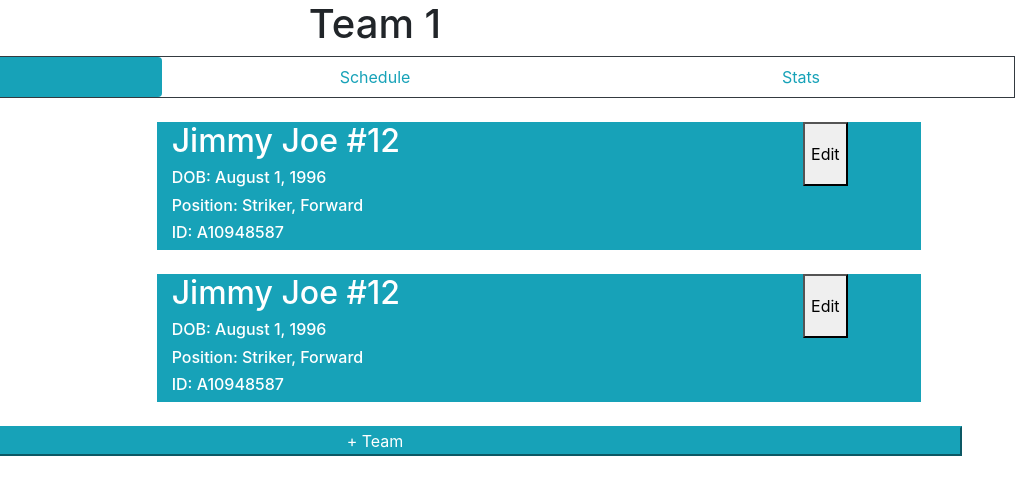
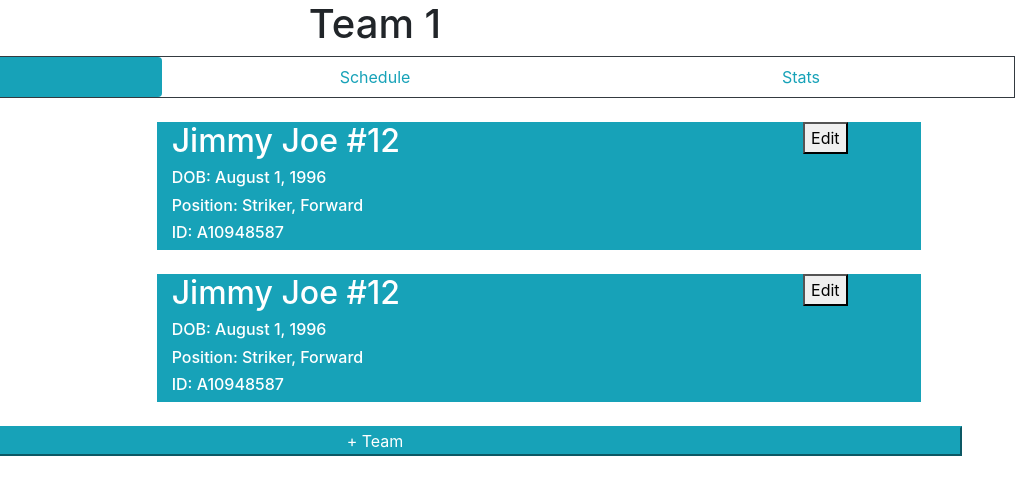
Before and after one commit to kyle-sit/TeamWatch, a plain HTML site: page public/teamroster.html in a window 1280 px wide. Shown: the full height of the page, 265-1280 px from the left. Drawn offline with nearby package versions, Linux system fonts and the light colour scheme.

Commit message:
updated edit button

```diff
--- a/public/teamroster.html
+++ b/public/teamroster.html
@@ -40,7 +40,7 @@
           </div>
           <div class="col-3">
             <div class="row h-50 justify-content-center">
-              <button type="button" class="button">Edit</button>
+              <button type="button" class="button h-50">Edit</button>
             </div>
           </div>
         </div>
@@ -61,7 +61,7 @@
           </div>
           <div class="col-3">
             <div class="row h-50 justify-content-center">
-              <button type="button" class="button">Edit</button>
+              <button type="button" class="button h-50">Edit</button>
             </div>
           </div>
         </div>
```
Also changed, not shown: public/livegame.html (+1 -4 lines).
